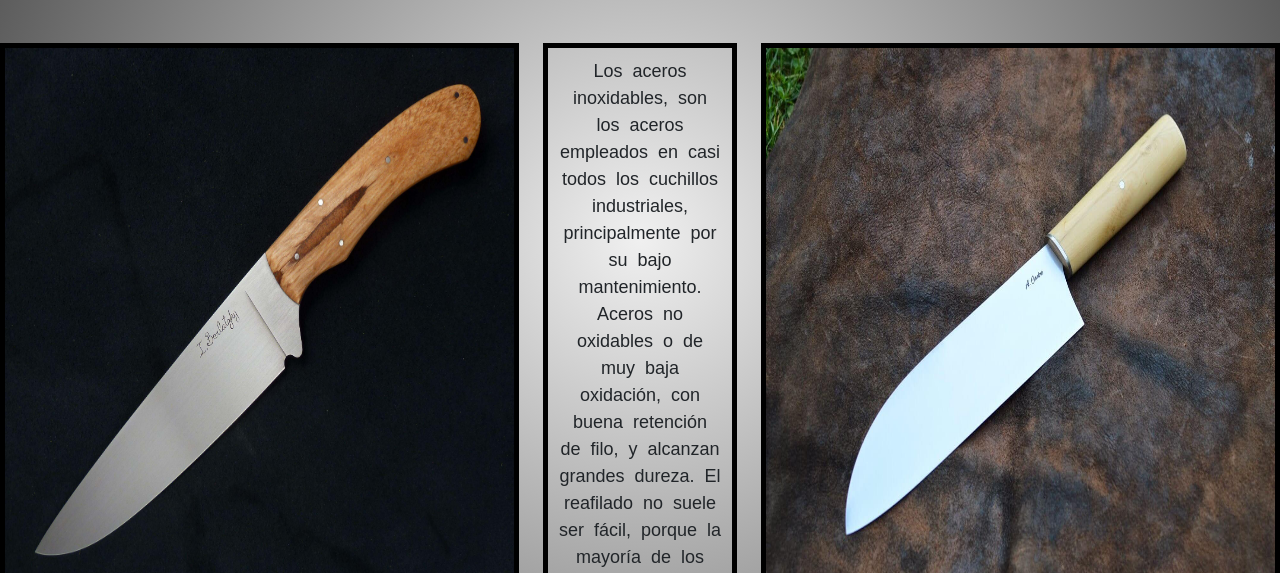
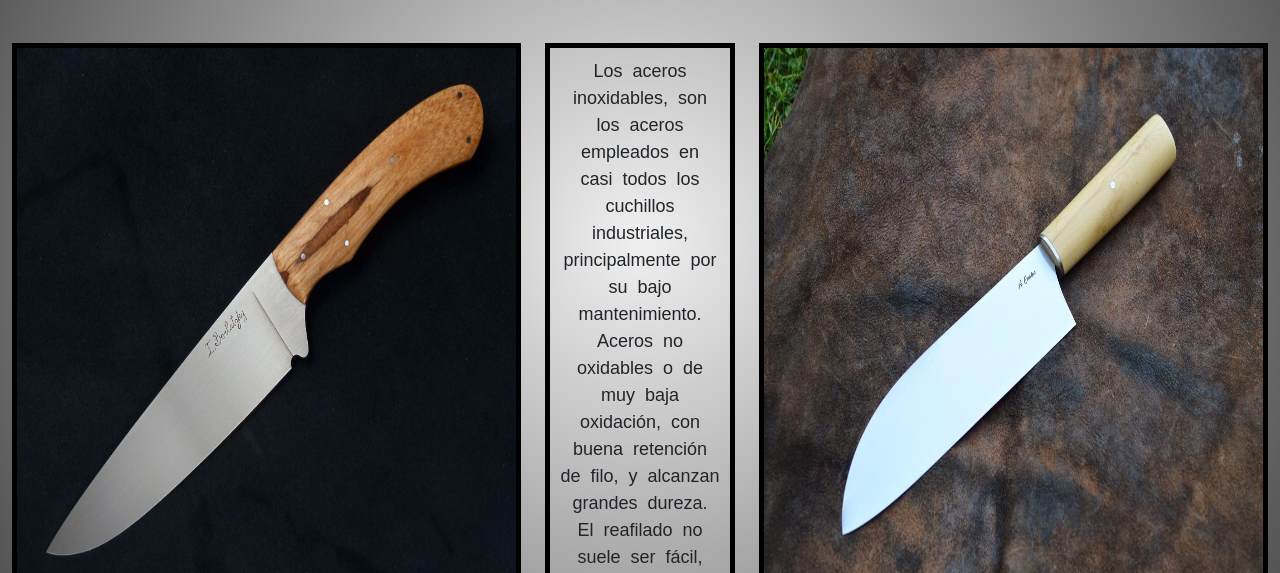
Before and after one commit to lucasluccaroni/cuchillos-artesanales-fp, a website: page paginas/cuchillos-inoxidables.html in a window 1280 px wide. Shown: the part 227-800 px from the top of the page. Drawn offline with nearby package versions, Linux system fonts and the light colour scheme.

Commit message:
barra lateral solucionada

```diff
--- a/paginas/cuchillos-inoxidables.html
+++ b/paginas/cuchillos-inoxidables.html
@@ -40,9 +40,9 @@
     </header>
     <h1 class="text-center my-5 titulosSubtitulos">CUCHILLOS DE ACERO INOXIDABLE</h1>
     <section>
-        <div class="row d-flex justify-content-evenly">
+        <div class="row d-flex justify-content-evenly inoxidable">
             <div class="col-xl-5 col-lg-12 col-md-12 col-sm-12 d-flex justify-content-evenly">
-                <img src="../imagenes/cuchilloAceroInoxidable1.jpg" alt="cuchillo de acero inoxidable" class="imagenesInoxidable img-flui">
+                <img src="../imagenes/cuchilloAceroInoxidable1.jpg" alt="cuchillo de acero inoxidable" class="imagenesInoxidable img-fluid">
             </div>
             <div class="col-xl-2 col-lg-12 col-md-12 col-sm-12 d-flex justify-content-evenly">
                 <p class="parrafoInoxidable">
--- a/scss/components/_cuchillos-inoxidables.scss
+++ b/scss/components/_cuchillos-inoxidables.scss
@@ -13,3 +13,7 @@
     word-spacing: 5px;
     text-align: center;
 }
+
+.inoxidable{
+    margin: 0%;
+}
```
Also changed, not shown: css/main.css.
